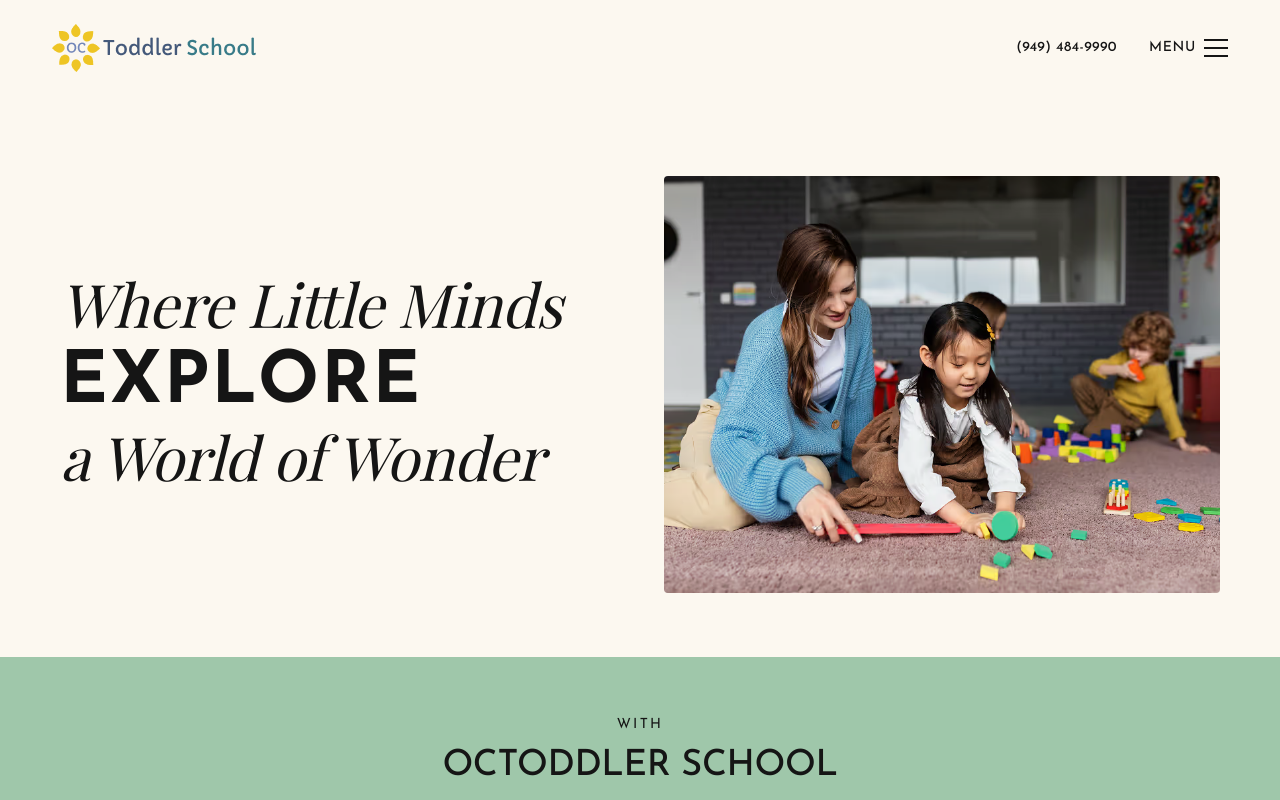
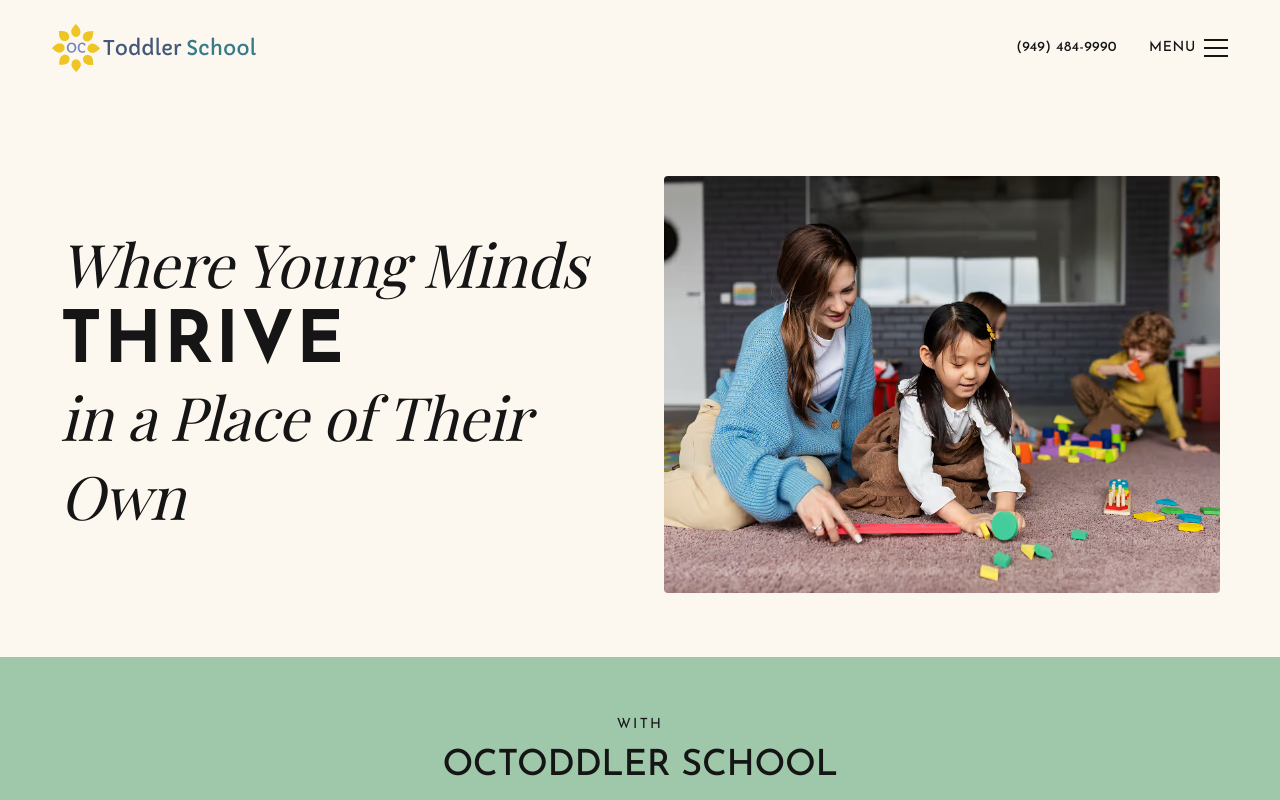
Before and after one commit to mirnvch/Octoddler, a Next.js app: page / in a window 1280 px wide. Shown: the top 800 px of the page. Built offline with nearby package versions, Linux system fonts and the light colour scheme.

Commit message:
Update Hero headline to "Where Young Minds Thrive in a Place of Their Own"
https://claude.ai/code/session_01BA7d5y596Pq4XXqSVXCsH9

```diff
--- a/src/components/sections/Hero.tsx
+++ b/src/components/sections/Hero.tsx
@@ -10,13 +10,13 @@ export function Hero() {
 					{/* Text */}
 					<FadeIn direction="left">
 						<h1 className="text-4xl leading-[1.1] md:text-5xl lg:text-6xl">
-							<span className="font-display italic">Where Little Minds</span>
+							<span className="font-display italic">Where Young Minds</span>
 							<br />
 							<span className="font-heading text-5xl font-bold uppercase tracking-wide md:text-6xl lg:text-7xl">
-								Explore
+								Thrive
 							</span>
 							<br />
-							<span className="font-display italic">a World of Wonder</span>
+							<span className="font-display italic">in a Place of Their Own</span>
 						</h1>
 					</FadeIn>
 
```
